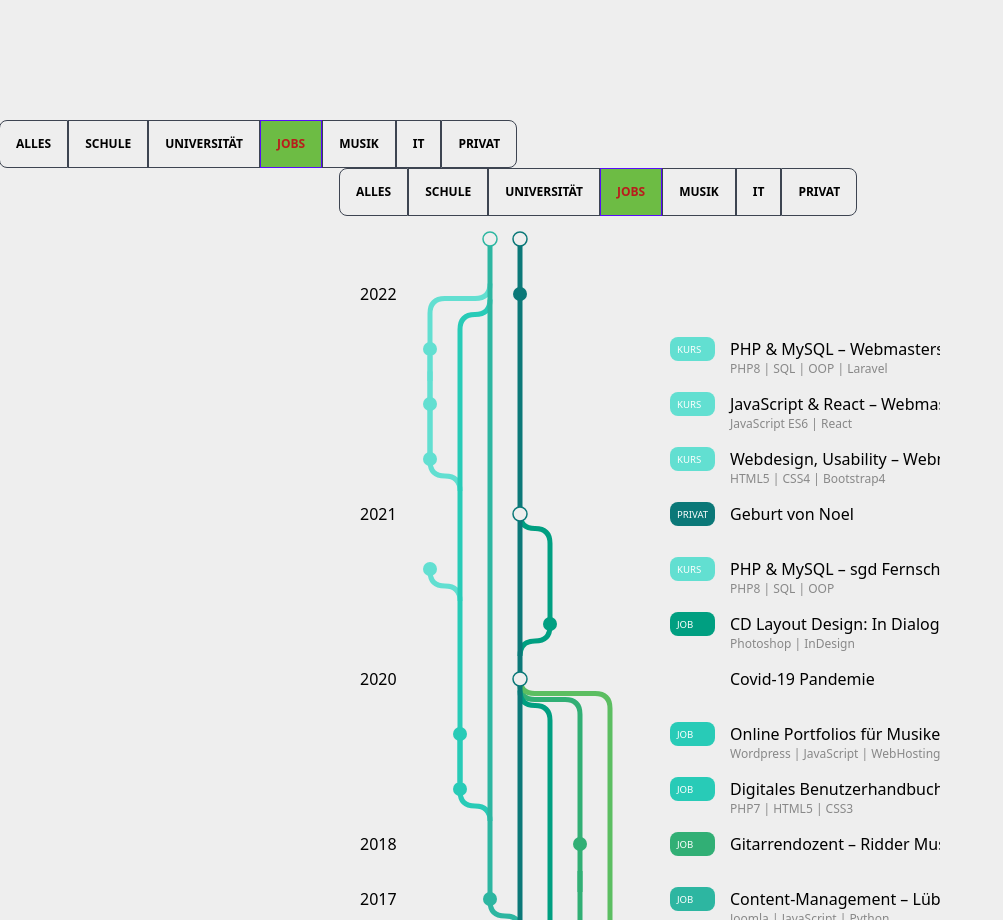
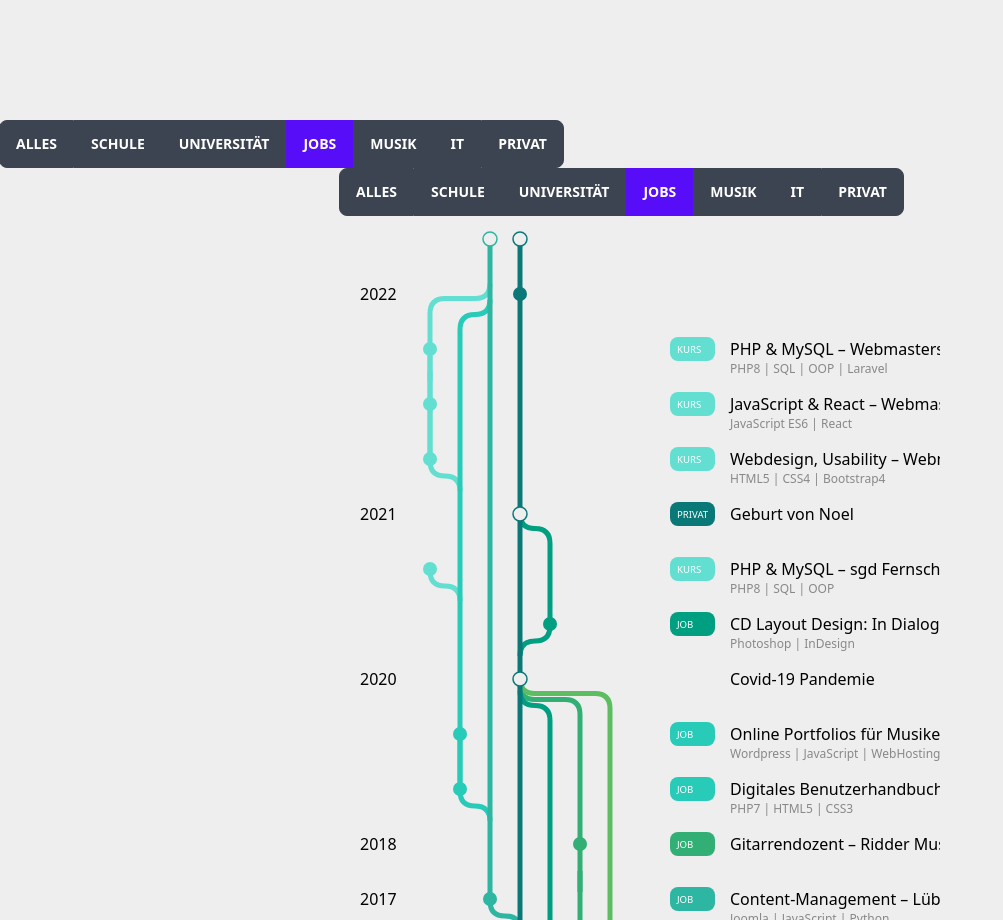
Before and after one commit to gabjuh/webdev-portfolio, a React (Vite) app: page / in a window 1280 px wide. Shown: the part 880-1800 px from the top of the page, without its empty margins (0-1003 px from the left). Built offline with nearby package versions, Linux system fonts and the light colour scheme.

Commit message:
rename btn-group => btn-categories

```diff
--- a/src/index.css
+++ b/src/index.css
@@ -2,22 +2,22 @@
 @tailwind components;
 @tailwind utilities;
 
-.btn-group .btn {
+.btn-categories .btn {
   @apply text-red-700;
 }
 
-.btn-group .btn {
+.btn-categories .btn {
   @apply text-xs py-0
 }
 
-.btn-group .btn:hover {
+.btn-categories .btn:hover {
   @apply !text-white !bg-[#6dbc44]
 }
 
-.btn-group .btn:not(.btn-active){
+.btn-categories .btn:not(.btn-active) {
   @apply bg-transparent text-[#000]
 }
 
-.btn-group .btn-active {
+.btn-categories .btn-active {
   @apply bg-[#6dbc44]
 }
```
